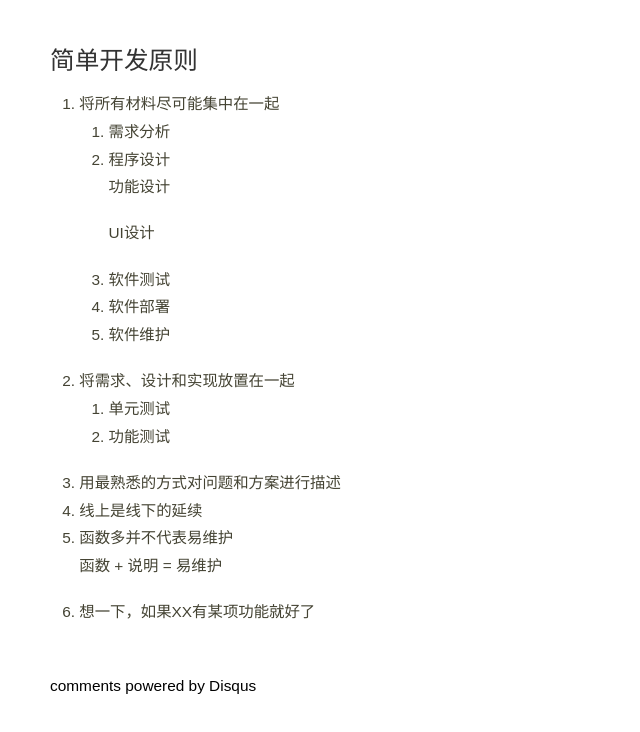
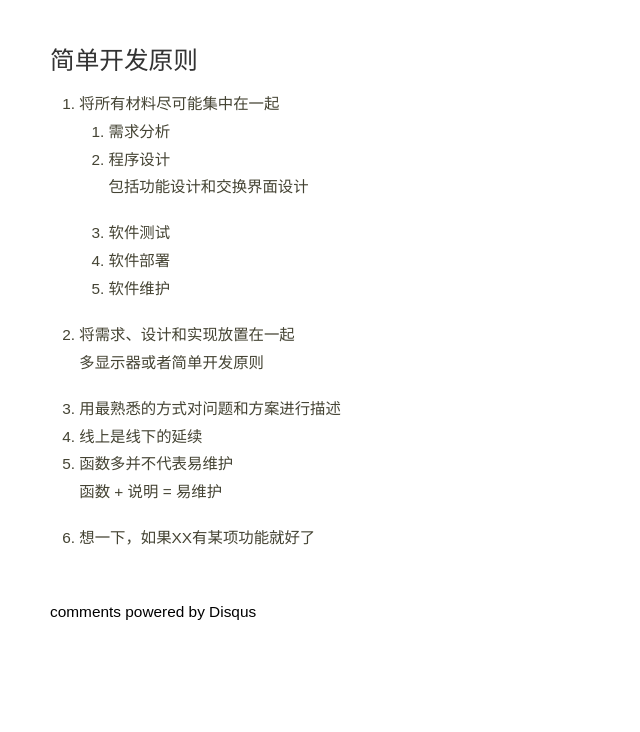
Before and after one commit to mzgcz/mzgcz.github.io, a plain HTML site: page game/index.html in a window 1280 px wide. Shown: the part 3671-4403 px from the top of the page, without its empty margins (78-718 px from the left). After the commit the page ends 4335 px from the top, so only its background shows below. Drawn offline with Linux system fonts and the light colour scheme; a script that the page names is missing.

Commit message:
格式调整

```diff
--- a/game/index.html
+++ b/game/index.html
@@ -562,27 +562,13 @@
 
                 <div class="paragraph">
                   <p>
-                    功能设计
+                    包括功能设计和交换界面设计
                   </p>
                 </div>
 
 
 
-
-
-                <div class="paragraph">
-                  <p>
-                    UI设计
-                  </p>
-                </div>
-
-
-
-
-
                 <li>软件测试</li>
-
-
 
 
                 <li>软件部署</li>
@@ -599,16 +585,10 @@
             <li>将需求、设计和实现放置在一起</li>
 
 
-            <div class="entrys">
-              <ol>
-
-                <li>单元测试</li>
-
-
-                <li>功能测试</li>
-
-
-              </ol>
+            <div class="paragraph">
+              <p>
+                多显示器或者简单开发原则
+              </p>
             </div>
 
 
```
Also changed, not shown: 1 other file.
